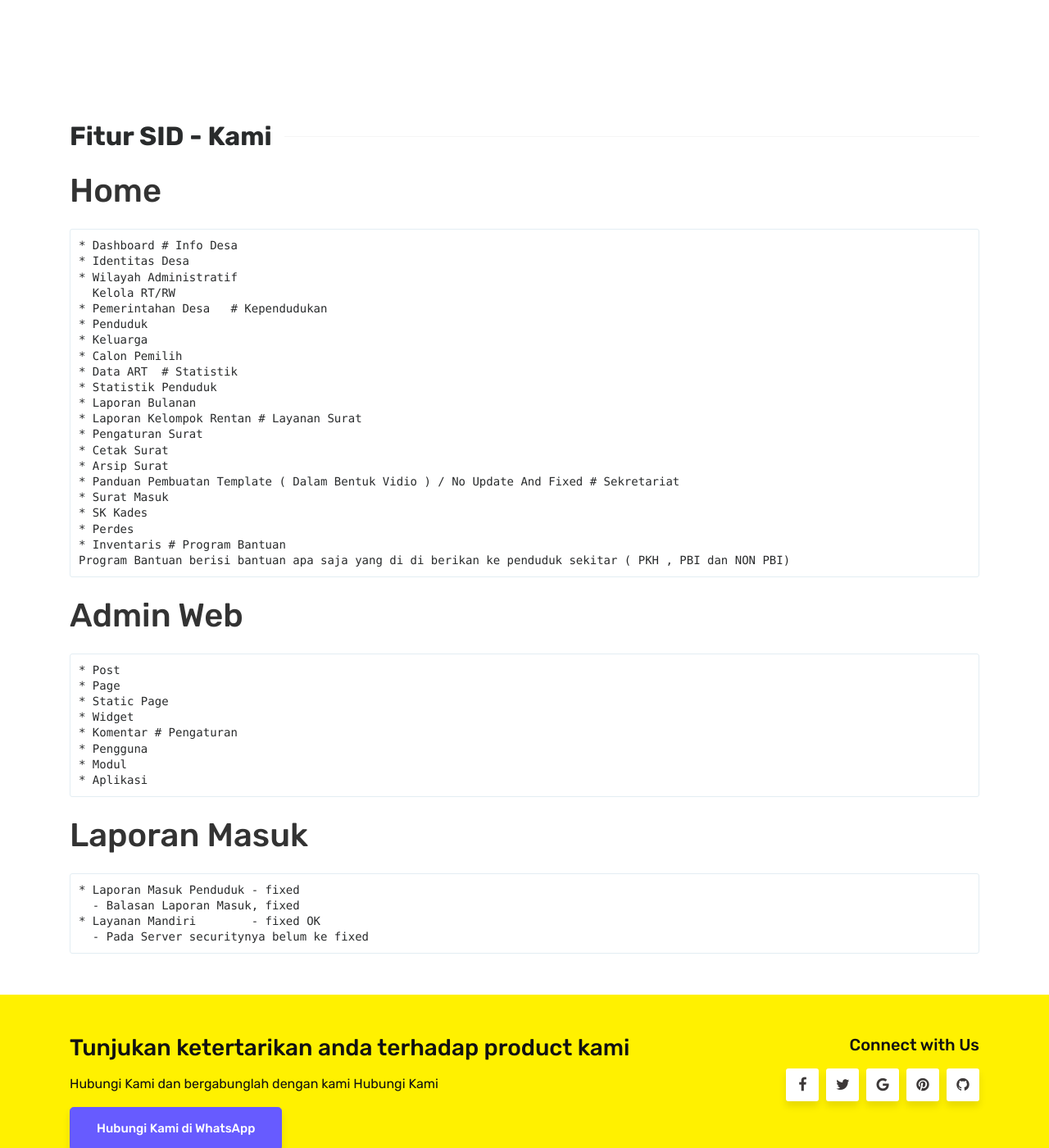
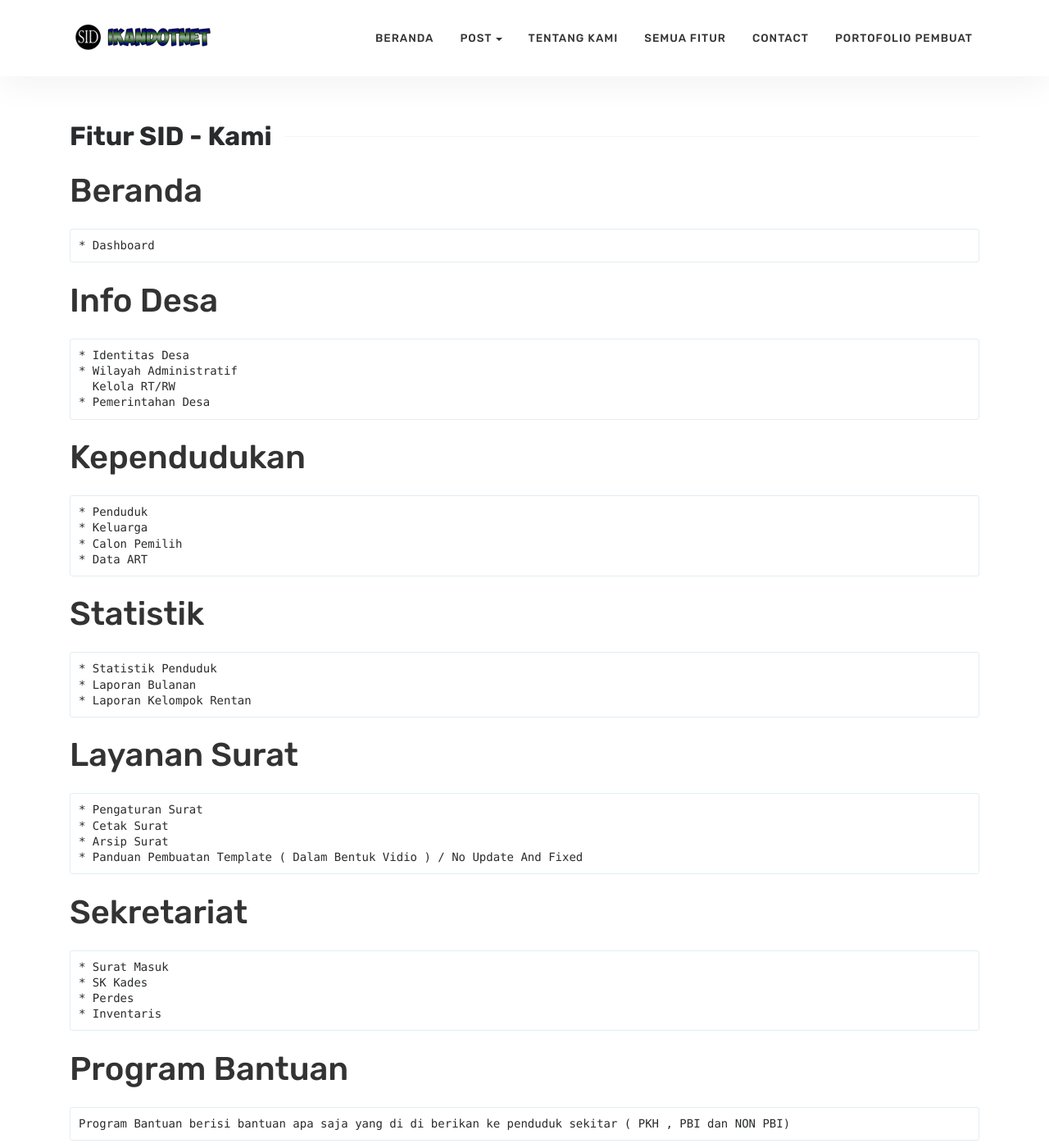
Before and after one commit to nifqi18/nifqi18.github.io, a Jekyll site: the page built from feature.md, in a window 1280 px wide and 1400 px high. Shown: the whole window at 82% size. Built offline with Jekyll 4.4.1, drawn with Linux system fonts in a browser that asks for light colours; some of the changed text lies outside the part shown.

Commit message:
Update Feature

```diff
--- a/feature.md
+++ b/feature.md
@@ -3,32 +3,38 @@
 title: Fitur SID - Kami
 ---
 
-# Home
+# Beranda
     * Dashboard
+
 # Info Desa
     * Identitas Desa
     * Wilayah Administratif
       Kelola RT/RW
     * Pemerintahan Desa
+
 # Kependudukan
     * Penduduk
     * Keluarga
     * Calon Pemilih
     * Data ART
+
 # Statistik
     * Statistik Penduduk
     * Laporan Bulanan
     * Laporan Kelompok Rentan
+
 # Layanan Surat
     * Pengaturan Surat
     * Cetak Surat
     * Arsip Surat
     * Panduan Pembuatan Template ( Dalam Bentuk Vidio ) / No Update And Fixed
+
 # Sekretariat
     * Surat Masuk
     * SK Kades
     * Perdes
     * Inventaris
+
 # Program Bantuan
     Program Bantuan berisi bantuan apa saja yang di di berikan ke penduduk sekitar ( PKH , PBI dan NON PBI)
 
@@ -38,6 +44,7 @@
     * Static Page
     * Widget
     * Komentar
+
 # Pengaturan
     * Pengguna
     * Modul
```
